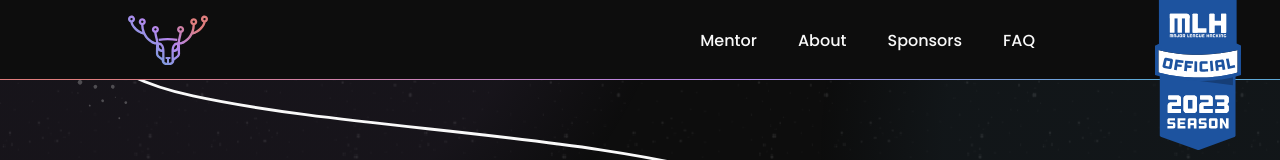
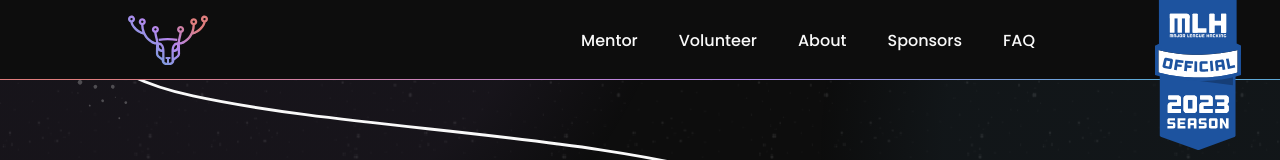
Before and after one commit to UofTHacks-Official/site-x, a Next.js app: page / in a window 1280 px wide. Shown: the top 160 px of the page. Built offline with nearby package versions, Linux system fonts and the light colour scheme.

Commit message:
volunteer applications link

```diff
--- a/components/molecules/Navbar.jsx
+++ b/components/molecules/Navbar.jsx
@@ -78,6 +78,7 @@ export const Navbar = (props) => {
       <BrowserView>
         <Links id="links">
           <Link href="https://forms.gle/2AjFu2TzLVFSoDPo7">Mentor</Link>
+          <Link href="https://forms.gle/cXhzrzDgrGD83arR8">Volunteer</Link>
           <Link href="#About" target="_self">About</Link>
           <Link href="#Sponsors" target="_self">Sponsors</Link>
           <Link href="#FAQ" target="_self">FAQ</Link>
@@ -89,6 +90,7 @@ export const Navbar = (props) => {
         </HamburgerWrapper>
         <LinksMobile id='mobile-links'>
           <Link href="https://forms.gle/2AjFu2TzLVFSoDPo7">Mentor</Link>
+          <Link href="https://forms.gle/cXhzrzDgrGD83arR8">Volunteer</Link>
           <Link href="#About" target="_self">About</Link>
           <Link href="#Sponsors" target="_self">Sponsors</Link>
           <Link href="#FAQ" target="_self">FAQ</Link>
```
